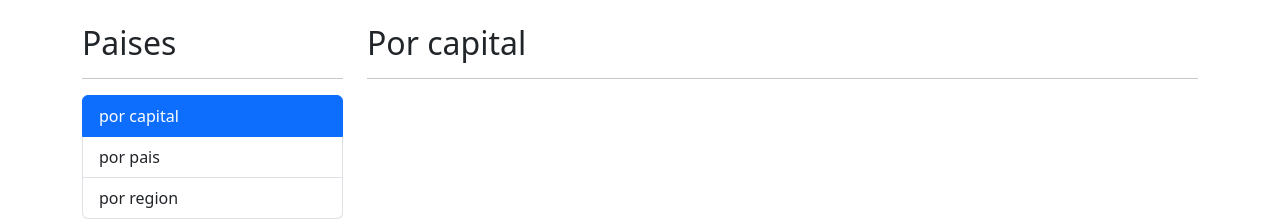
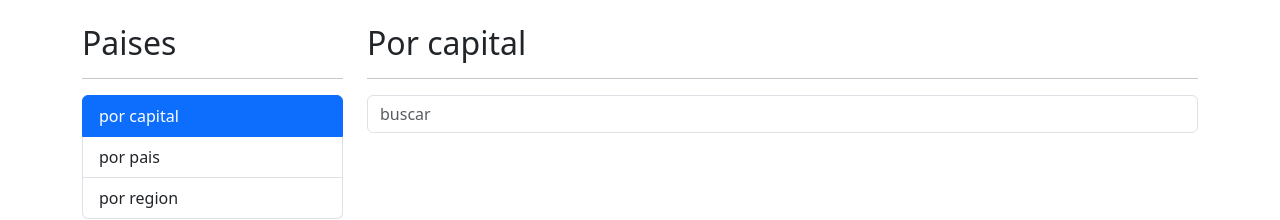
Before and after one commit to jaime-99/CountryApp, an Angular app: page /countries/by-capital in a window 1280 px wide. Shown: the top 220 px of the page. Built offline with nearby package versions, Linux system fonts and the light colour scheme.

Commit message:
funcionando bien 19/12/2023

```diff
--- a/src/app/countries/countries.module.ts
+++ b/src/app/countries/countries.module.ts
@@ -17,7 +17,7 @@ import { SharedModule } from '../shared/shared.module';
   imports: [
     CommonModule,
     countriesRoutingModule, //se importa, porque este se usa en el lazu load en el modulo app.rotuing.mdoule
-
+    SharedModule
   ]
 })
 export class CountriesModule { }
--- a/src/app/countries/pages/byCapitalPage/byCapitalPage.component.html
+++ b/src/app/countries/pages/byCapitalPage/byCapitalPage.component.html
@@ -7,6 +7,7 @@
   <div class="col">
 
     <!-- <input class="form-control" type="text"> -->
+    <app-search-box placeholder="buscar"></app-search-box>
 
 
   </div>
--- a/src/app/shared/components/searchBox/searchBox.component.html
+++ b/src/app/shared/components/searchBox/searchBox.component.html
@@ -1 +1 @@
-<input class="form-control" type="text">
+<input class="form-control"[placeholder]="placeholder" type="text">
--- a/src/app/shared/shared.module.ts
+++ b/src/app/shared/shared.module.ts
@@ -6,6 +6,7 @@ import { SideBarComponent } from './components/ejemplo/sidebar.component';
 import { routingModule } from '../app.rouitng.module';
 import { ContactComponent } from './pages/contact/contact.component';
 import { SearchBoxComponent } from './components/searchBox/searchBox.component';
+import { RouterModule } from '@angular/router';
 
 
 
@@ -19,7 +20,8 @@ import { SearchBoxComponent } from './components/searchBox/searchBox.component';
   ],
   imports: [
     CommonModule,
-    routingModule
+    // routingModule
+    RouterModule
   ],
   exports:[
     HomePageComponent,
```
